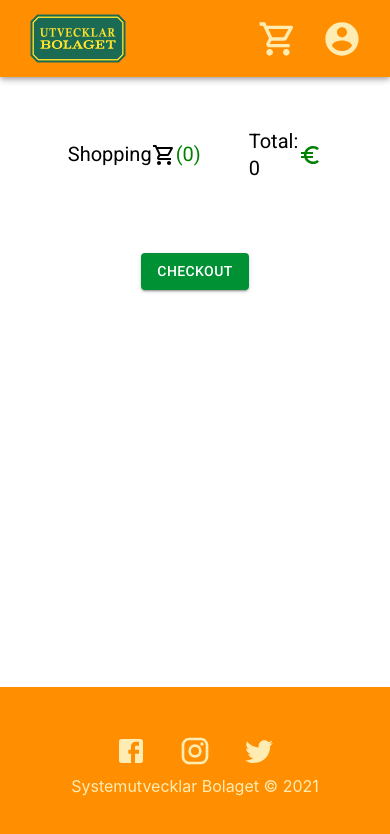
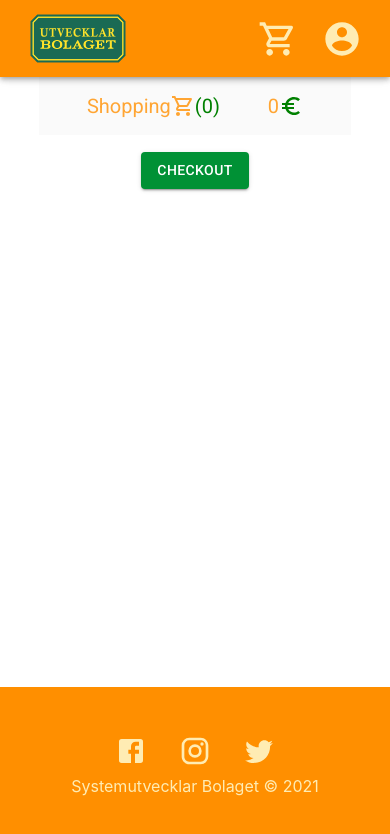
Before and after one commit to JonathanMarkert/systemutvecklarbolaget, a React (Create React App) app: page /cart in a window 390 px wide. Shown: the top 834 px of the page. Built offline with nearby package versions, Linux system fonts and the light colour scheme.

Commit message:
#68-amount and totalprice follows in mobile

```diff
--- a/src/components/SlipCard.tsx
+++ b/src/components/SlipCard.tsx
@@ -39,7 +39,6 @@ const useStyles = makeStyles((theme: Theme) =>
       opacity: "0.3",
       fontSize: "2rem",
       "&:hover": {
-        fontSize: "2.5rem",
         color: "red",
         opacity: 1,
         outline: "none",
@@ -59,7 +58,7 @@ const useStyles = makeStyles((theme: Theme) =>
     },
     amountButtonsMobile: {
       [theme.breakpoints.down("xs")]: {
-        fontSize: 80,
+        fontSize: 70,
       },
     },
     center: {
@@ -105,22 +104,22 @@ const SlipCard: FC<Props> = ({ product }) => {
             <Grid item container className={classes.center} xs={12} sm={3}>
               <Box className={classes.center}>
                 <IconButton style={{ background: 0 }}>
-                  <AddCircleIcon
+                  <RemoveCircleIcon
                     fontSize="large"
-                    onClick={() => incrementNumber(product)}
+                    onClick={() => decrementNumber(product)}
                     className={classNames(
-                      classes.incAmountButton,
+                      classes.decAmountButton,
                       classes.amountButtonsMobile
                     )}
                   />
                 </IconButton>
                 <Typography variant="h6">{product.amount}</Typography>
                 <IconButton style={{ background: 0 }}>
-                  <RemoveCircleIcon
+                  <AddCircleIcon
                     fontSize="large"
-                    onClick={() => decrementNumber(product)}
+                    onClick={() => incrementNumber(product)}
                     className={classNames(
-                      classes.decAmountButton,
+                      classes.incAmountButton,
                       classes.amountButtonsMobile
                     )}
                   />
--- a/src/pages/ShoppingCart.tsx
+++ b/src/pages/ShoppingCart.tsx
@@ -8,6 +8,7 @@ import { CartContext } from "../components/context/CartContext";
 import SlipCard from "../components/SlipCard";
 import ShoppingCartOutlinedIcon from "@material-ui/icons/ShoppingCartOutlined";
 import EuroSymbolOutlinedIcon from "@material-ui/icons/EuroSymbolOutlined";
+import classNames from "classnames";
 
 const useStyles = makeStyles((theme) => ({
   gridContainerStyle: {
@@ -20,14 +21,25 @@ const useStyles = makeStyles((theme) => ({
     alignItems: "center",
   },
   bottomGridFlex: {
-    display:"flex",
-    flexDirection:"column",
-    alignItems:"center",
+    display: "flex",
+    flexDirection: "column",
+    alignItems: "center",
   },
   formStyle: {
     display: "flex",
     flexWrap: "wrap",
     textAlign: "center",
+  },
+  stickyContent: {
+    [theme.breakpoints.down("xs")]: {
+      display: "flex",
+      position: "fixed",
+      top: 77,
+      backgroundColor: "#fafafa",
+      height: 10,
+      color: theme.palette.primary.light,
+      zIndex: 9,
+    },
   },
 }));
 
@@ -44,14 +56,18 @@ export default function ShoppingCart() {
     <Container>
       <Grid container className={classes.gridContainerStyle}>
         <Grid item xs={12} className={classes.topGridFlex}>
-          <Box className={classes.topGridFlex}>
-            <Typography variant="h5">Shopping</Typography>
-            <ShoppingCartOutlinedIcon />
-            <Typography variant="h5" style={{color:"green"}}>({totalItems})</Typography>
-          </Box>
-          <Box className={classes.topGridFlex}>
-            <Typography variant="h5">Total: {totalCartPrice()}</Typography>
-            <EuroSymbolOutlinedIcon style={{color:"green"}} />
+          <Box className={classNames(classes.stickyContent,classes.topGridFlex)}>
+            <Box className={classes.topGridFlex}>
+              <Typography variant="h5">Shopping</Typography>
+              <ShoppingCartOutlinedIcon />
+              <Typography variant="h5" style={{ color: "green" }}>
+                ({totalItems})
+              </Typography>
+            </Box>
+            <Box className={classes.topGridFlex}>
+              <Typography variant="h5"> {totalCartPrice()}</Typography>
+              <EuroSymbolOutlinedIcon style={{ color: "green" }} />
+            </Box>
           </Box>
         </Grid>
         <Grid container direction="column">
```
